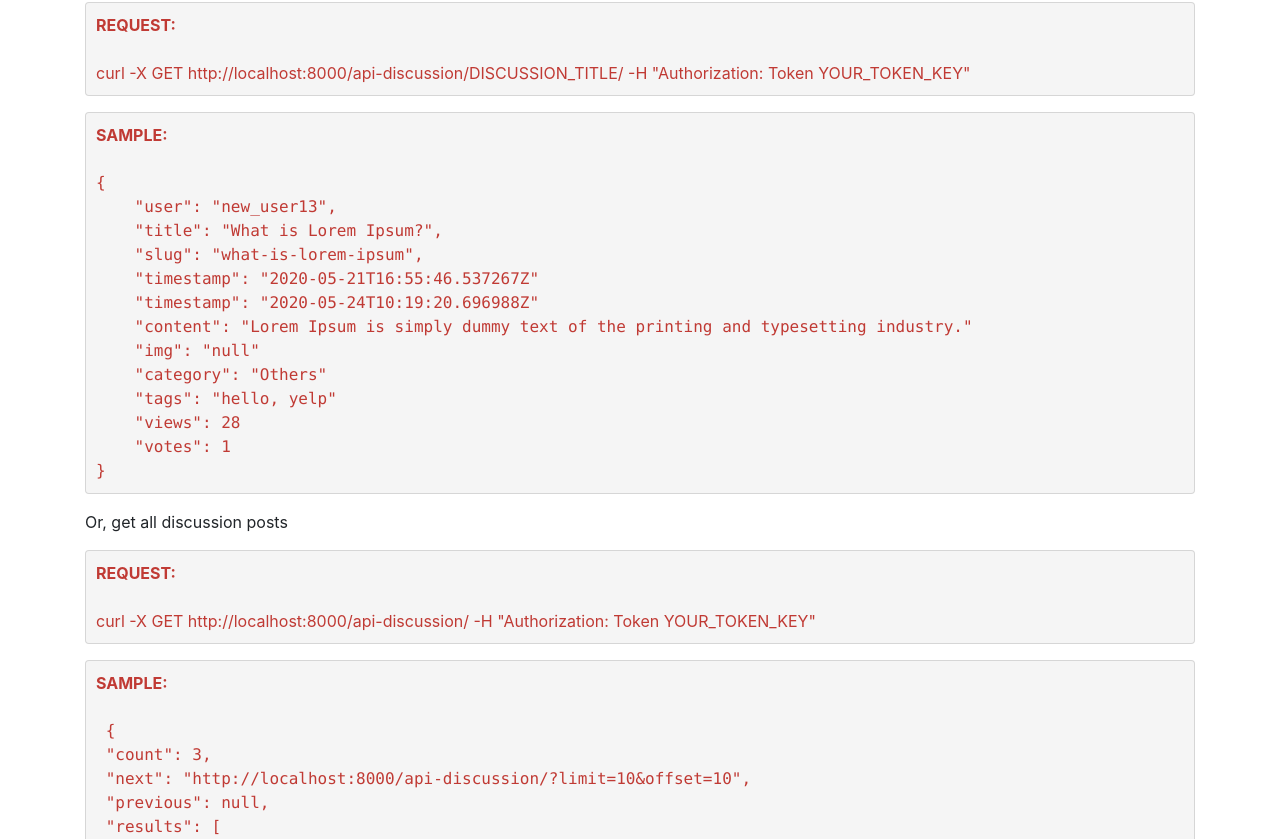
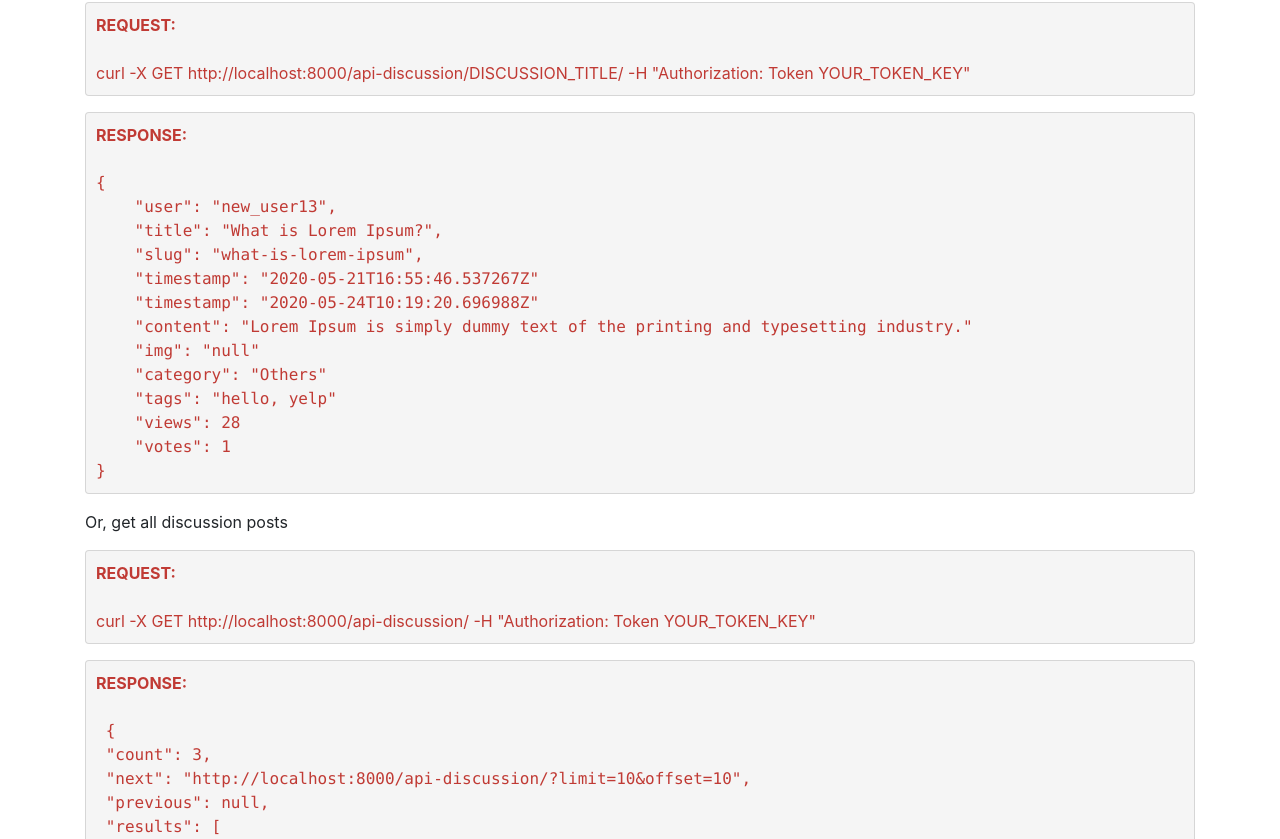
Before and after one commit to hbvj99/forum, a Django app: page /api-doc/ in a window 1280 px wide. Shown: the part 802-1641 px from the top of the page. Run offline with Django 3.2, Linux system fonts and the light colour scheme; the visitor is signed in with stand-in values (Sample User, id 1); some libraries are stand-ins or nearby versions.

Commit message:
update info

```diff
--- a/discussions/templates/discussions/api-doc.html
+++ b/discussions/templates/discussions/api-doc.html
@@ -15,7 +15,7 @@
         <h2 class="mt-5 font-weight-bold">Discussion</h2>
         <h5>Get discussion post</h5>
         <p class="card"><b>REQUEST:</b><br>curl -X GET http://localhost:8000/api-discussion/DISCUSSION_TITLE/ -H "Authorization: Token YOUR_TOKEN_KEY"</p>
-        <p class="card"><b>SAMPLE:</b><br>
+        <p class="card"><b>RESPONSE:</b><br>
             <samp>
                 {<br>
                 &nbsp;&nbsp;&nbsp;&nbsp;"user": "new_user13",<br>
@@ -33,7 +33,7 @@
             </samp></p>
                 <p>Or, get all discussion posts</p>
                 <p class="card"><b>REQUEST:</b><br>curl -X GET http://localhost:8000/api-discussion/ -H "Authorization: Token YOUR_TOKEN_KEY"</p>
-                <p class="card"><b>SAMPLE:</b><br>
+                <p class="card"><b>RESPONSE:</b><br>
             <samp>
                 &nbsp;{<br>
                 &nbsp;"count": 3,<br>
```
